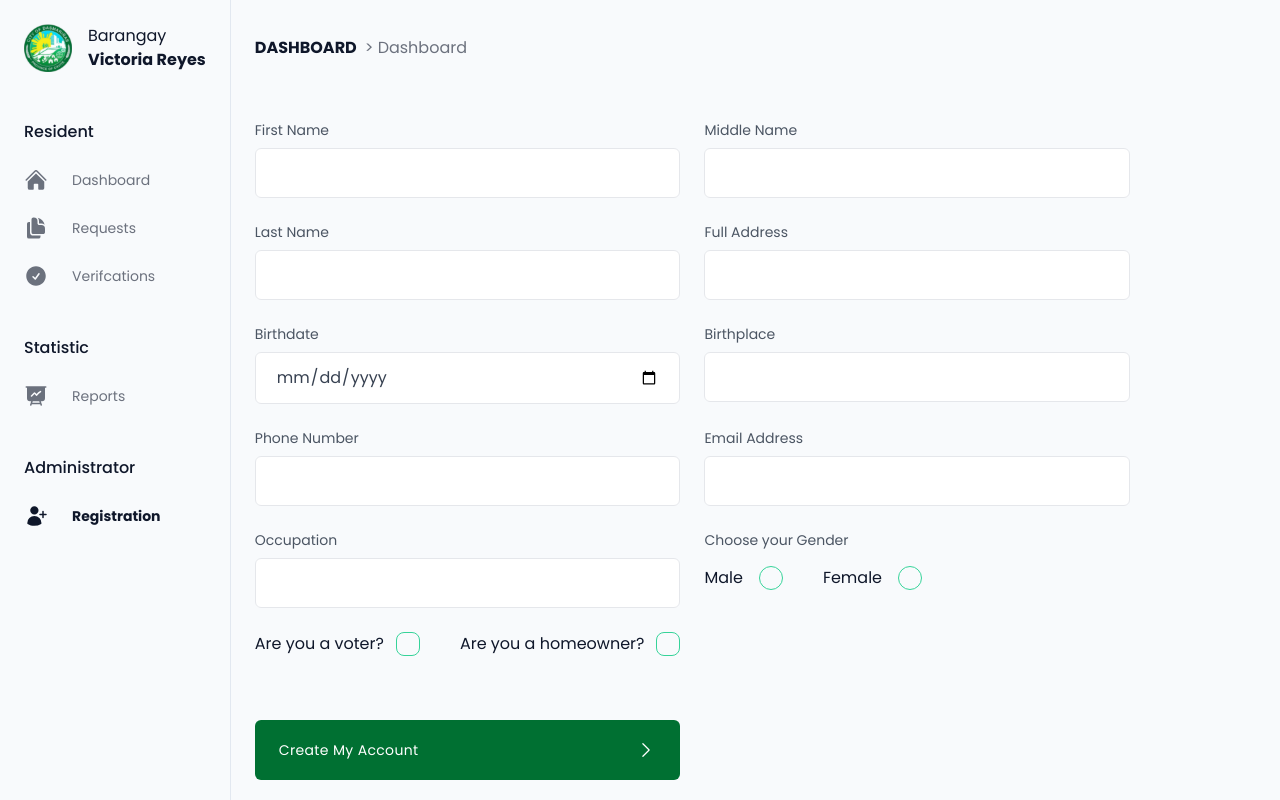
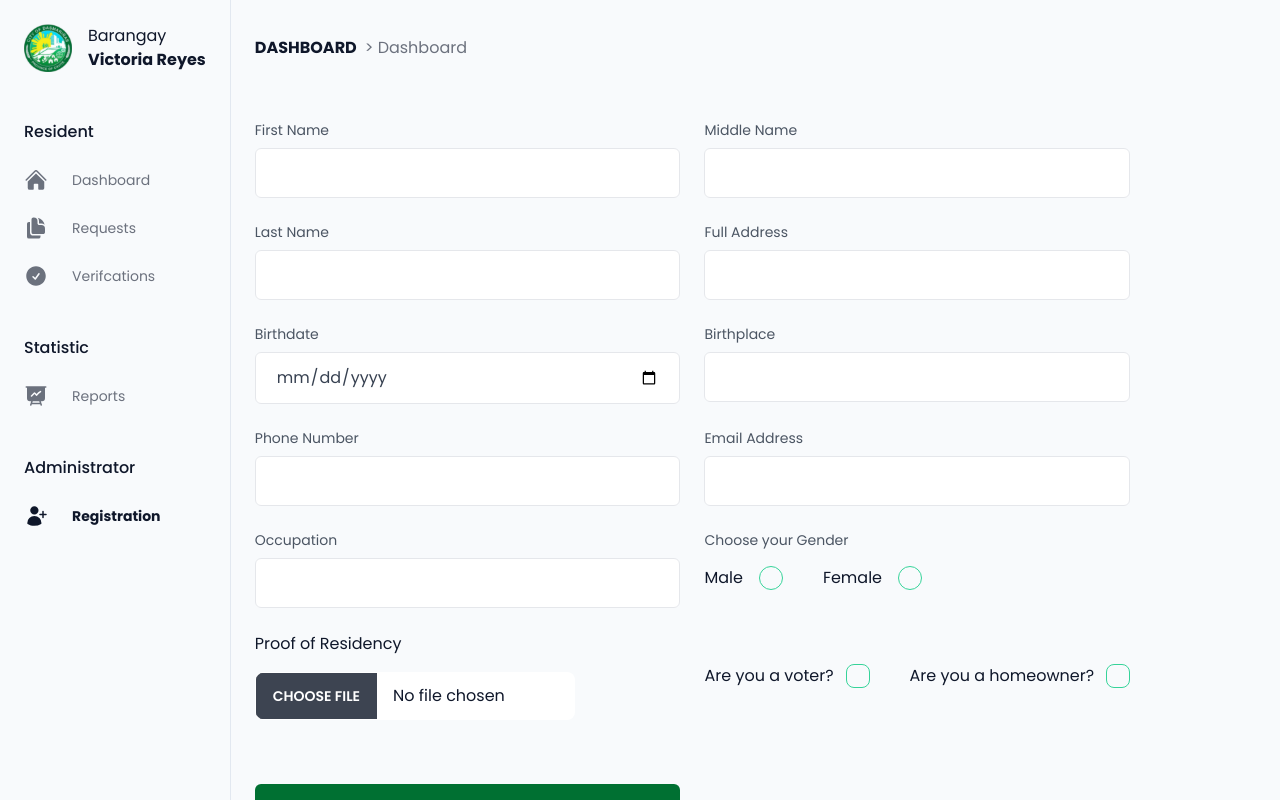
Before and after one commit to jazztinecruz/victoria-reyes, a Next.js app: page /dashboard/registration in a window 1280 px wide. Built offline with nearby package versions, Linux system fonts and the light colour scheme.

Commit message:
Add file field

```diff
--- a/app/(administrator)/dashboard/registration/page.tsx
+++ b/app/(administrator)/dashboard/registration/page.tsx
@@ -124,6 +124,8 @@
           </div>
         </div>
 
+        <Field.File/>
+
         <div className="flex items-center gap-10">
           <Field.Checkbox
             label="Are you a voter?"
@@ -140,12 +142,10 @@
           />
         </div>
 
-        <div></div>
-
         <button
           onClick={() => setSuccessfulModal(!sucessfulModal)}
           className="mt-10 flex w-full transform items-center justify-between rounded-md bg-brand px-6 py-5 text-sm capitalize tracking-wide text-white transition-colors duration-300 hover:bg-brand hover:opacity-fade focus:outline-none focus:ring focus:ring-brand focus:ring-opacity-50">
-          <span className="text-md">Create my Account</span>
+          <span className="text-md">Create Account</span>
 
           <ChevronRightIcon className="h-5 w-5 text-white" />
         </button>
--- a/app/signup/page.tsx
+++ b/app/signup/page.tsx
@@ -152,6 +152,8 @@
                 </div>
               </div>
 
+              <Field.File/>
+
               <div className="flex items-center gap-10">
                 <Field.Checkbox
                   label="Are you a voter?"
@@ -167,8 +169,6 @@
                   onChange={setFields}
                 />
               </div>
-
-              <div></div>
 
               <button
                 onClick={() => setSuccessfulModal(!sucessfulModal)}
```
